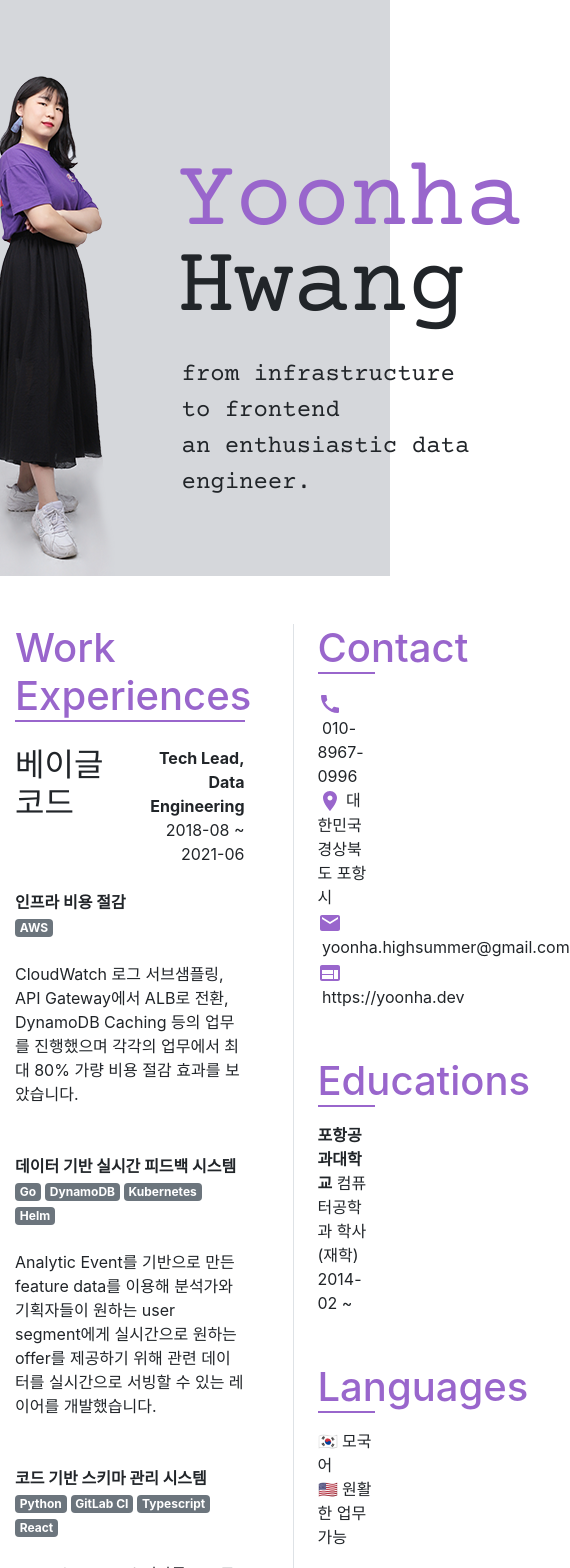
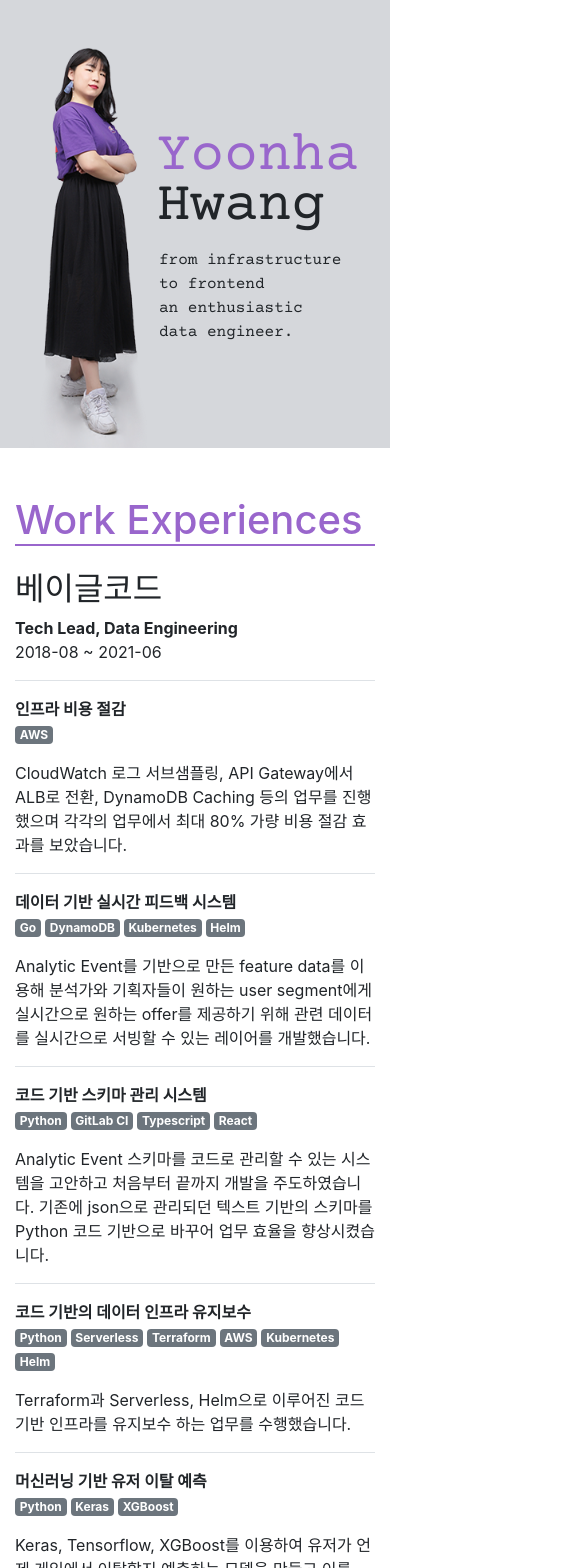
Before and after one commit to highsummer/yoonha-web, a Next.js app: page / in a window 390 px wide. Shown: the top 1568 px of the page, 570 px wide, since content can reach past the window. Built offline with nearby package versions, Linux system fonts and the light colour scheme.

Commit message:
Fix mobile layout

```diff
--- a/next.config.js
+++ b/next.config.js
@@ -1 +1,3 @@
-module.exports = require("./webpack.config");
+module.exports = {
+  trailingSlash: true,
+};
--- a/pages/index.tsx
+++ b/pages/index.tsx
@@ -28,10 +28,10 @@ const Index: React.FunctionComponent = (props) => {
     },
     {
       get: (timing: number) => ({ ...ZeroAnimationState, firstName: "Yoonha".slice(0, timing + 1) }),
-      span: "Yoonha".length,
+      span: "Yoonha".length - 1,
     },
     {
-      get: (timing: number) => ({ ...ZeroAnimationState, firstName: "Yoonha", lastName: "Hwang".slice(0, timing + 1), cursorOn: "last" }),
+      get: (timing: number) => ({ ...ZeroAnimationState, firstName: "Yoonha", lastName: "Hwang".slice(0, timing), cursorOn: "last" }),
       span: "Hwang".length,
     },
     {
@@ -56,12 +56,36 @@ const Index: React.FunctionComponent = (props) => {
   return <div>
     <div className={"bg-light"}>
       <Container>
-        <Row>
-          <Col xs={5} className={"position-relative"} style={{ height: "36rem" }}>
-            <img alt={"portrait-yoonha"} src={"/portrait.png"} className={"position-absolute"}  style={{ right: "3rem", bottom: 0, height: "31.25rem" }} />
+        <Row className={"d-md-none"}>
+          <Col xs={6} className={"position-relative"} style={{ height: "28rem" }}>
+            <img alt={"portrait-yoonha-desktop"} src={"/portrait.png"} className={"position-absolute"}  style={{ right: "3rem", bottom: 0, height: "25rem" }} />
           </Col>
-          <Col xs={7} className={"position-relative"}>
-            <div className={"position-absolute"} style={{ top: "10rem" }}>
+          <Col xs={6} className={"position-relative"} style={{ height: "28rem" }}>
+            <div className={"position-absolute"} style={{ width: "14rem", left: "-2.375rem", top: "8.25rem" }}>
+              <div className={"display-4 text-name text-primary"} style={{ lineHeight: "0.9em" }}>
+                {(animationState.firstName + (animationState.cursorOn === "first" ? cursor : "")) || "\u00A0"}
+              </div>
+              <div className={"display-4 text-name"} style={{ lineHeight: "0.9em" }}>
+                {(animationState.lastName + (animationState.cursorOn === "last" ? cursor : "")) || "\u00A0"}
+              </div>
+            </div>
+            <div className={"position-absolute"} style={{ width: "14.125rem", left: "-2.5rem", top: "14rem" }}>
+              <div className={"ml-1 mt-4 text-name"} style={{ fontSize: "1rem" }}>
+                from infrastructure <br/>
+                to frontend <br/>
+                an enthusiastic <br/>
+                data engineer.
+              </div>
+            </div>
+          </Col>
+        </Row>
+        <Row className={"d-none d-md-flex"}>
+          <Col xs={6} className={"position-relative"} style={{ height: "36rem" }}>
+            <img alt={"portrait-yoonha-desktop"} src={"/portrait.png"} className={"position-absolute"}  style={{ right: "6rem", bottom: 0, height: "31.25rem" }} />
+          </Col>
+          <Col xs={6} className={"position-relative"}>
+            <div style={{ height: "36rem" }}/>
+            <div className={"position-absolute"} style={{ left: "-3rem", top: "10rem" }}>
               <div className={"display-1 text-name text-primary"} style={{ lineHeight: "0.9em" }}>
                 {(animationState.firstName + (animationState.cursorOn === "first" ? cursor : "")) || "\u00A0"}
               </div>
@@ -71,7 +95,8 @@ const Index: React.FunctionComponent = (props) => {
               <div className={"ml-1 mt-4 text-name"} style={{ fontSize: "1.5rem" }}>
                 from infrastructure <br/>
                 to frontend <br/>
-                an enthusiastic data engineer.
+                an enthusiastic <br className={"d-lg-none"}/>
+                data engineer.
               </div>
             </div>
           </Col>
@@ -80,7 +105,7 @@ const Index: React.FunctionComponent = (props) => {
     </div>
     <Container>
       <Row className={"pt-5"}>
-        <Col xs={9} className={"pr-5"}>
+        <Col xs={12} lg={9} className={"pr-lg-5"}>
           <Row>
             <Col xs={12}>
               <h1 className={"section"}>Work Experiences</h1>
@@ -90,38 +115,39 @@ const Index: React.FunctionComponent = (props) => {
                 WorkExperiences
                   .map((work, i) => <div key={i}>
                     <Row className={"pt-3"}>
-                      <Col xs={6}>
+                      <Col xs={12} md={6}>
                         <h2>
                           <span>{i18n(work.company)}</span>
                         </h2>
                       </Col>
-                      <Col xs={6} className={"text-right"}>
+                      <Col xs={12} md={6} className={"text-md-right"}>
                         <strong>{i18n(work.charge)}</strong><br/>
                         <span>{toYearMonth(work.from)} ~ {work.to ? toYearMonth(work.to) : ""}</span>
                       </Col>
                     </Row>
-                    <Row>
                     {
                       work.contents.map((sub, i) =>
-                          <>
-                            <Col key={`subtitle-${i}`} xs={12} md={4} className={"mt-4"}>
+                        <Row key={i}>
+                          <Col xs={12} className={"pt-3 d-md-none"}>
+                            <div className={"border-top"}/>
+                          </Col>
+                          <Col xs={12} md={4} className={"pt-3 pt-md-5"}>
                             <strong>{i18n(sub.subtitle)}</strong><br/>
                             {sub.stacks.map((stack, i) => <Badge key={i} variant={"secondary"} className={"mr-1"}>{i18n(stack)}</Badge>)}<br/>
                           </Col>
-                            <Col key={`text-${i}`} xs={12} md={8} className={"mt-4"}>
-                              {i18n(sub.text)}<br/><br/>
+                          <Col xs={12} md={8} className={"pt-3 pt-md-5"}>
+                            {i18n(sub.text)}<br/>
                           </Col>
-                          </>)
+                        </Row>)
                     }
-                    </Row>
                   </div>)
               }
             </Col>
           </Row>
         </Col>
-        <Col xs={3} className={"pl-4 border-left"}>
+        <Col xs={12} lg={3} className={"pl-lg-4"}>
           <Row>
-            <Col xs={12}>
+            <Col xs={12} className={"pt-5 pt-lg-0"}>
               <h1 className={"section"}>Contact</h1>
             </Col>
             <Col xs={12} className={"pt-2"}>
@@ -145,7 +171,7 @@ const Index: React.FunctionComponent = (props) => {
             </Col>
           </Row>
           <Row>
-            <Col className={"pt-5"}>
+            <Col xs={12} className={"pt-5"}>
               <h1 className={"section"}>Languages</h1>
             </Col>
             <Col xs={12} className={"pt-2"}>
```
Lines whose indentation alone changed are shown as unchanged.
